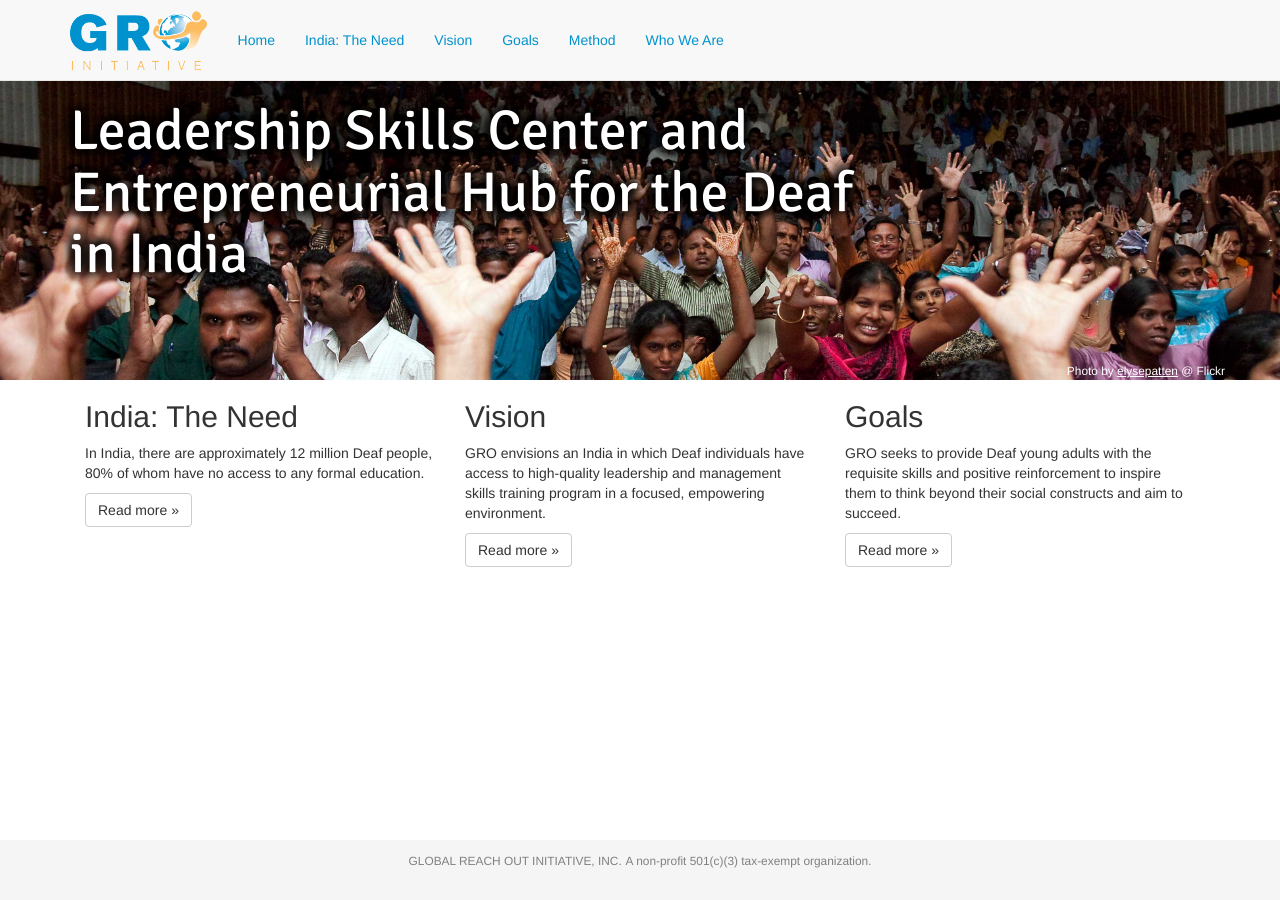
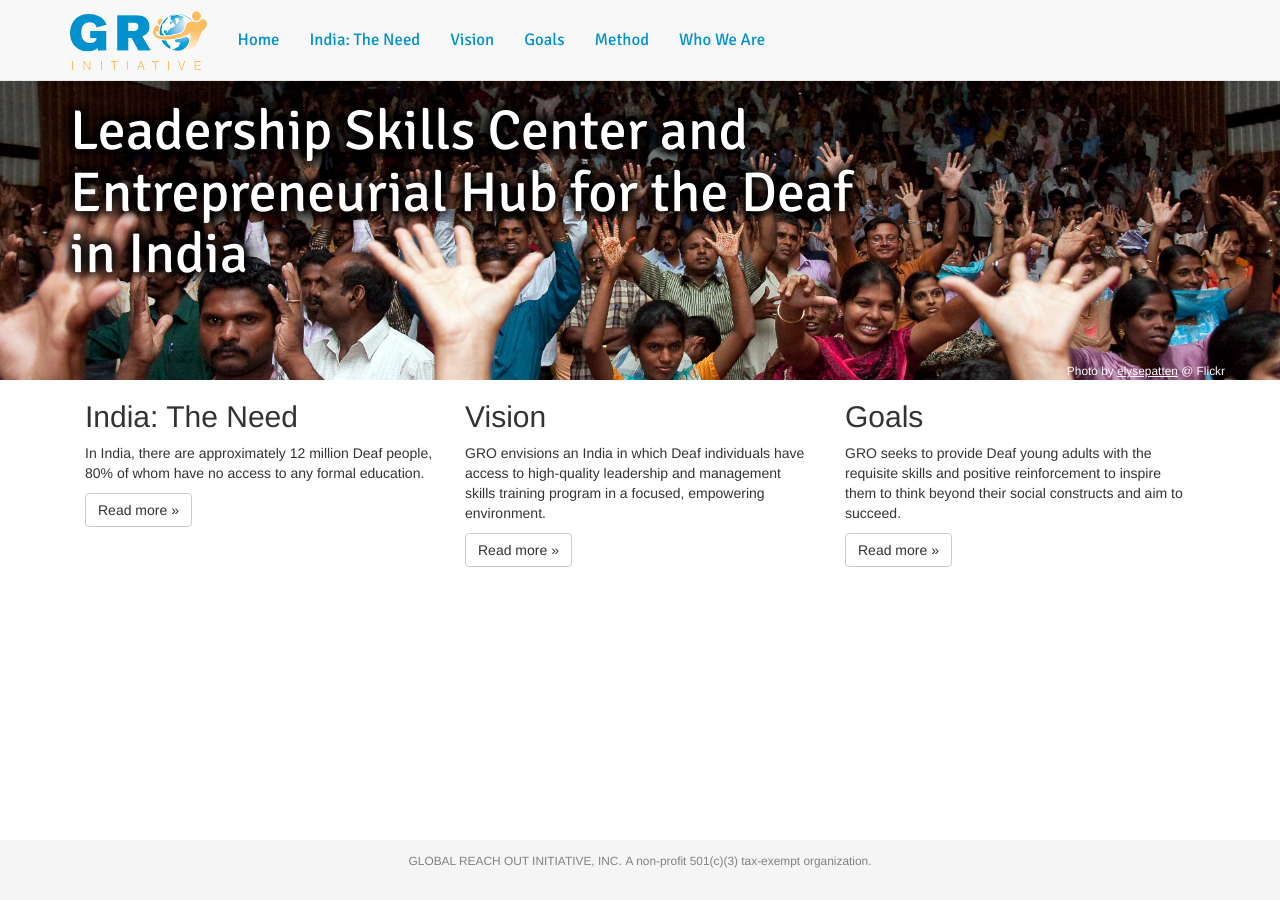
Before and after one commit to jfredrickson/gro-hub, a Jekyll site: the page built from index.html, in a window 1280 px wide. Built offline with Jekyll 4.4.1, drawn with Linux system fonts in a browser that asks for light colours; nearby versions of some CDN libraries.

Commit message:
use custom font in nav menu

```diff
--- a/css/global.css
+++ b/css/global.css
@@ -22,6 +22,8 @@ body {
   padding-bottom: 0px;
   line-height: 80px;
   color: #0092ce;
+  font-family: 'Signika', sans-serif;
+  font-size: 1.2em;
 }
 
 @media (max-width: 767px) {
```
